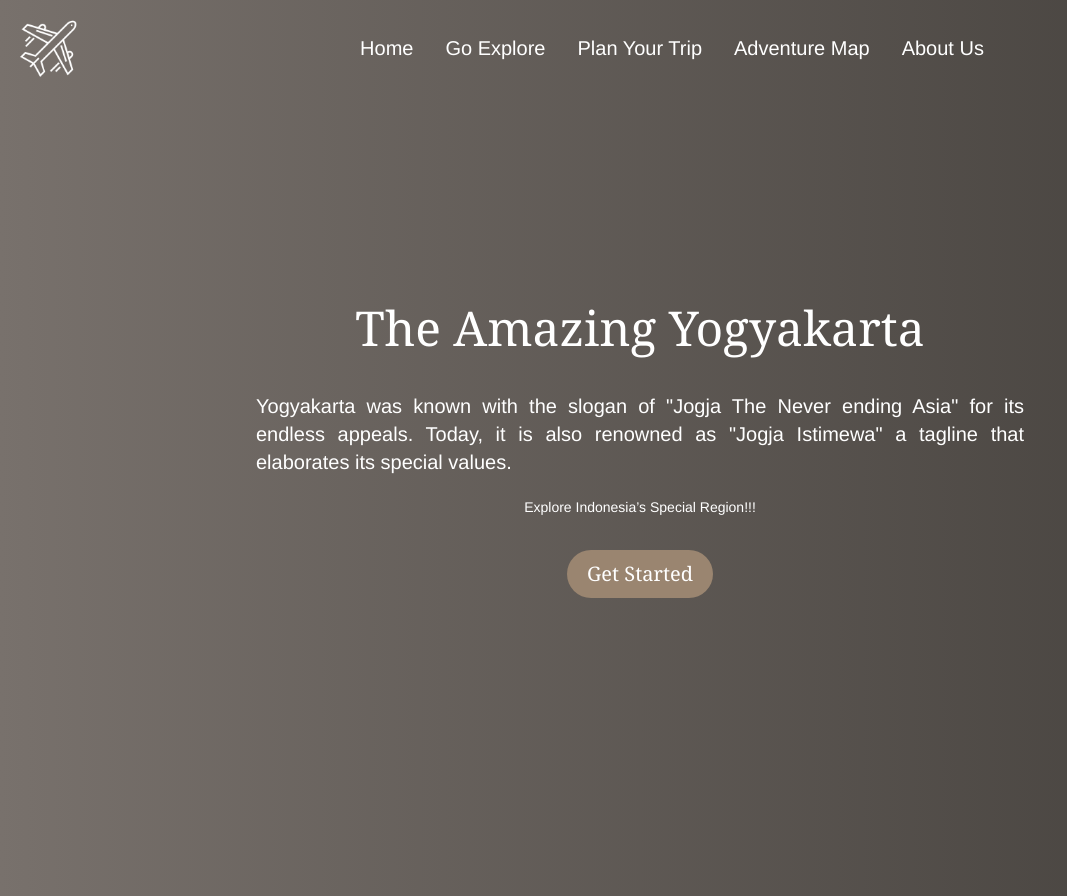
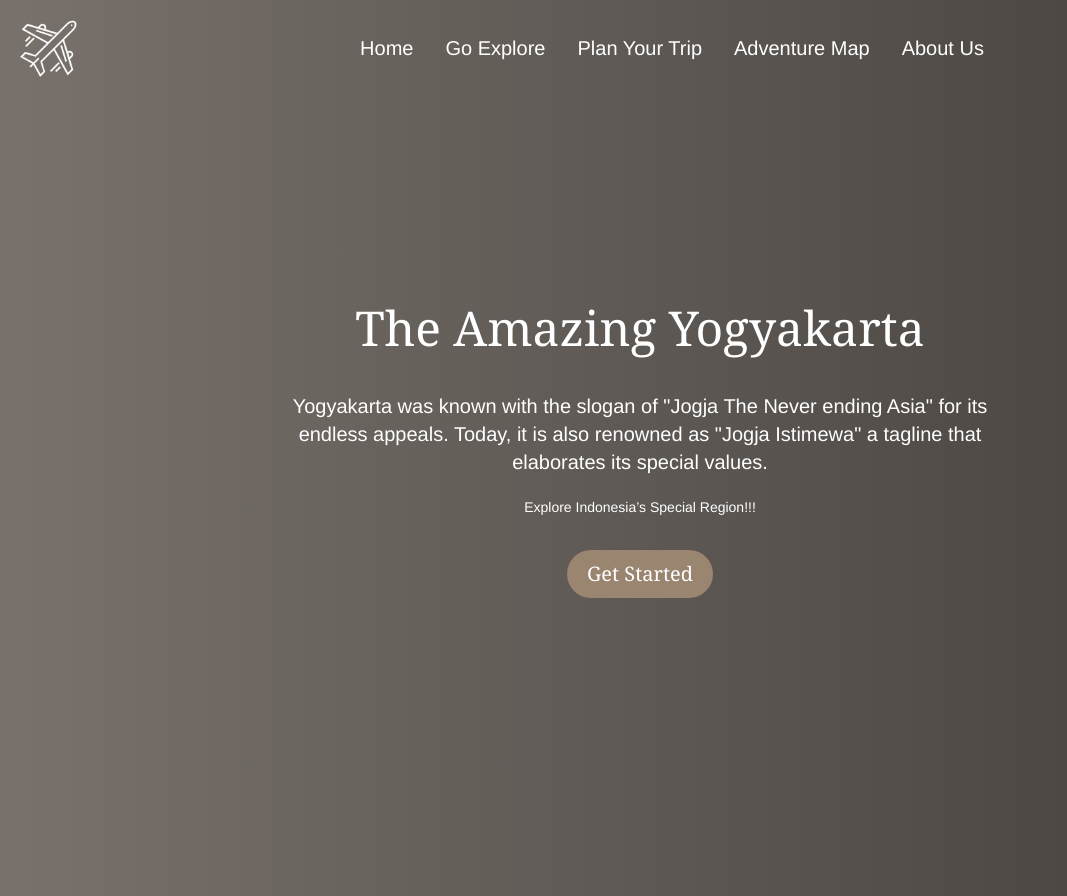
Before and after one commit to Kairose8/project-nusantara, a React (Vite) app: page / in a window 1280 px wide. Shown: the whole page, without its empty margins (0-1067 px from the left). Built offline with nearby package versions, Linux system fonts and the light colour scheme; no server answers; a web font is replaced by a local one.

Commit message:
Update Home.jsx

```diff
--- a/src/pages/Home.jsx
+++ b/src/pages/Home.jsx
@@ -8,7 +8,7 @@ export default function Home() {
         <p className="font-serif text-5xl mb-10 mt-52 text-white w-2/3 lg:w-max">
           The Amazing Yogyakarta
         </p>
-        <p className="font-grotesk text-white text-justify  md:text-sm w-2/3 lg:text-xl lg:w-3/5">
+          <p className="font-grotesk text-white text-center  md:text-sm w-2/3 lg:text-xl lg:w-3/5">
           Yogyakarta was known with the slogan of "Jogja The Never ending Asia"
           for its endless appeals. Today, it is also renowned as "Jogja Istimewa" a tagline that elaborates its special values.
         </p>
```
